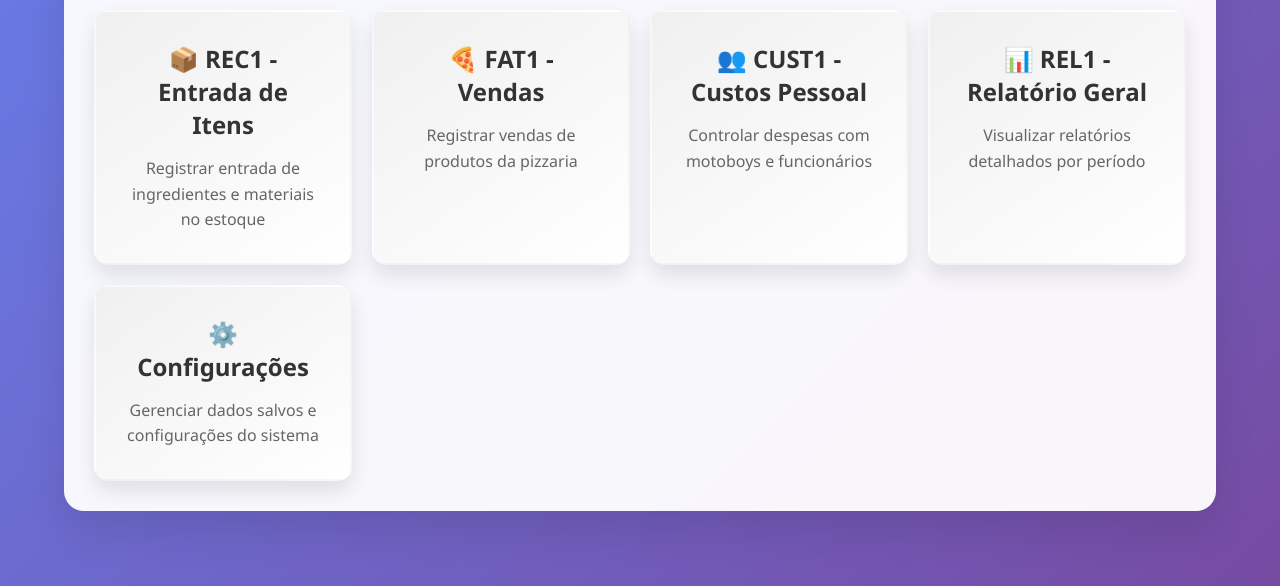
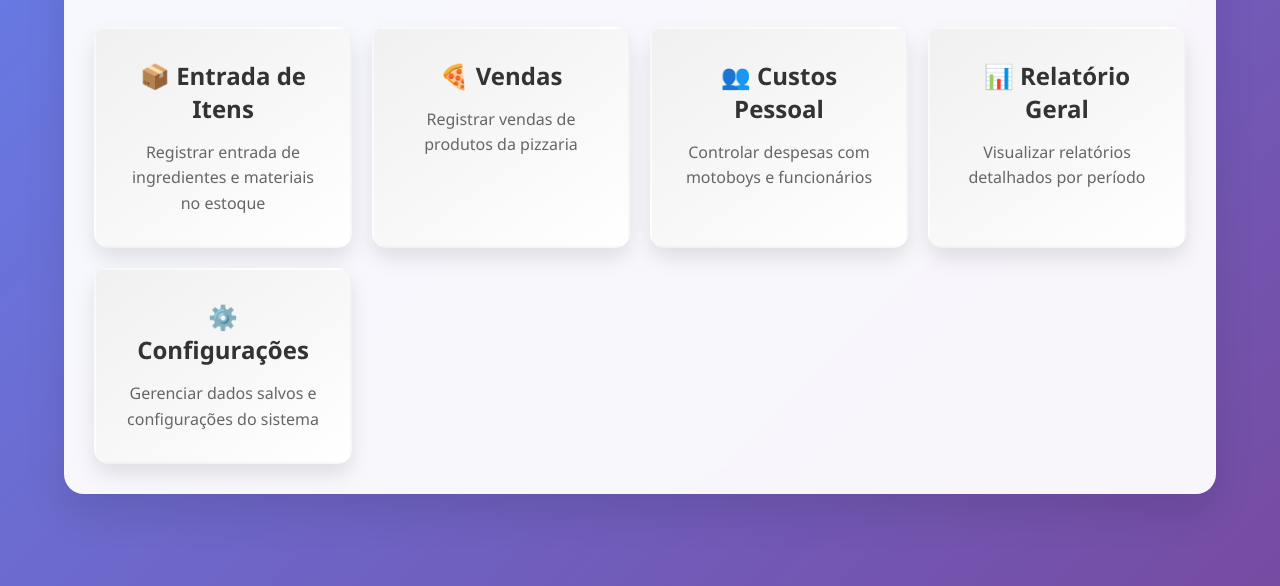
Before and after one commit to gabrieltres03/ARMAZEN-DA-PIZZA, a plain HTML site: page index.html in a window 1280 px wide. Shown: the part 214-800 px from the top of the page. Drawn offline with nearby package versions, Linux system fonts and the light colour scheme.

Commit message:
index.html

```diff
--- a/index.html
+++ b/index.html
@@ -426,22 +426,22 @@
 
             <div class="menu-grid">
                 <div class="menu-card" onclick="showScreen('rec1')">
-                    <h3>📦 REC1 - Entrada de Itens</h3>
+                    <h3>📦 Entrada de Itens</h3>
                     <p>Registrar entrada de ingredientes e materiais no estoque</p>
                 </div>
 
                 <div class="menu-card" onclick="showScreen('fat1')">
-                    <h3>🍕 FAT1 - Vendas</h3>
+                    <h3>🍕 Vendas</h3>
                     <p>Registrar vendas de produtos da pizzaria</p>
                 </div>
 
                 <div class="menu-card" onclick="showScreen('cust1')">
-                    <h3>👥 CUST1 - Custos Pessoal</h3>
+                    <h3>👥 Custos Pessoal</h3>
                     <p>Controlar despesas com motoboys e funcionários</p>
                 </div>
 
                 <div class="menu-card" onclick="showScreen('rel1')">
-                    <h3>📊 REL1 - Relatório Geral</h3>
+                    <h3>📊 Relatório Geral</h3>
                     <p>Visualizar relatórios detalhados por período</p>
                 </div>
 
```
